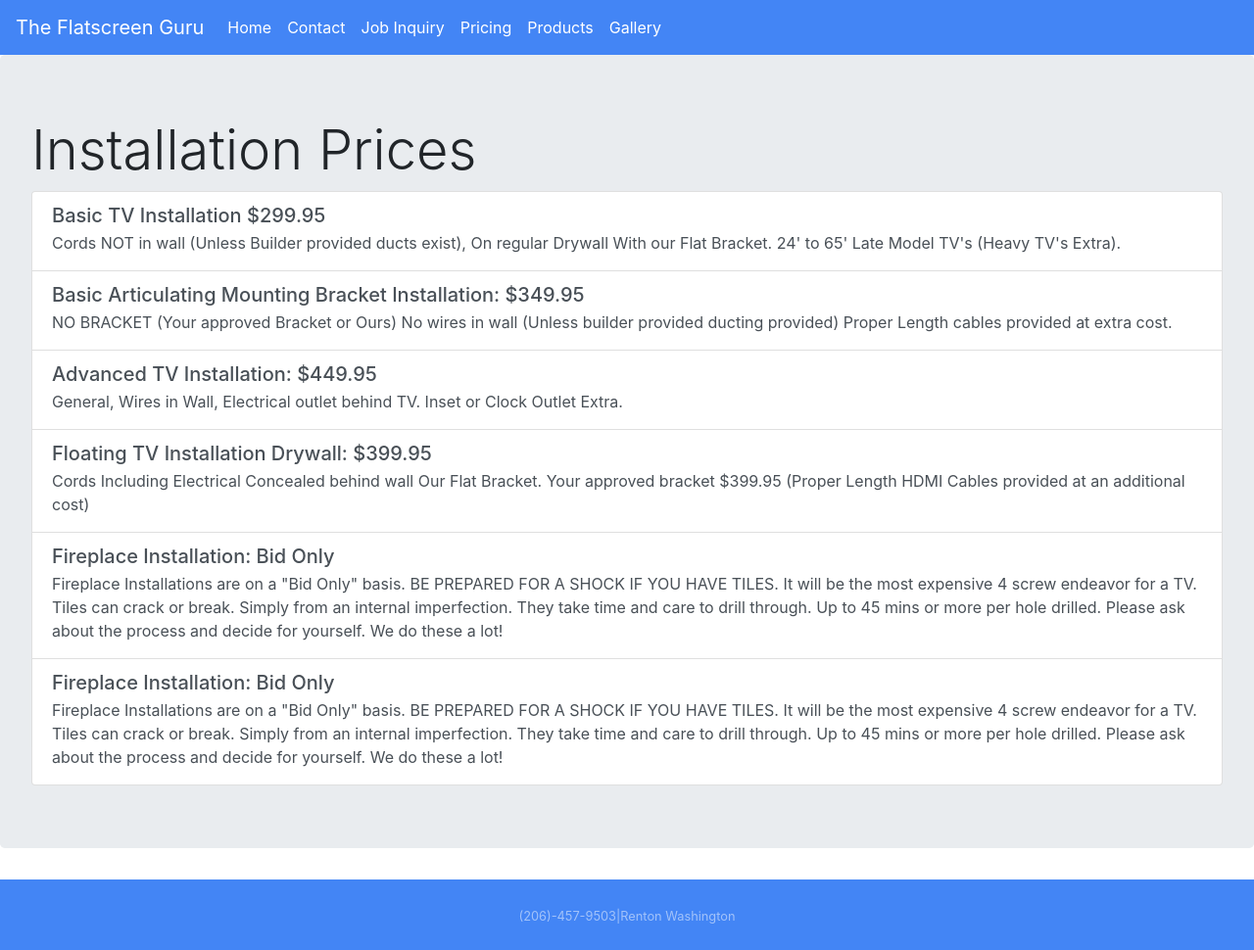
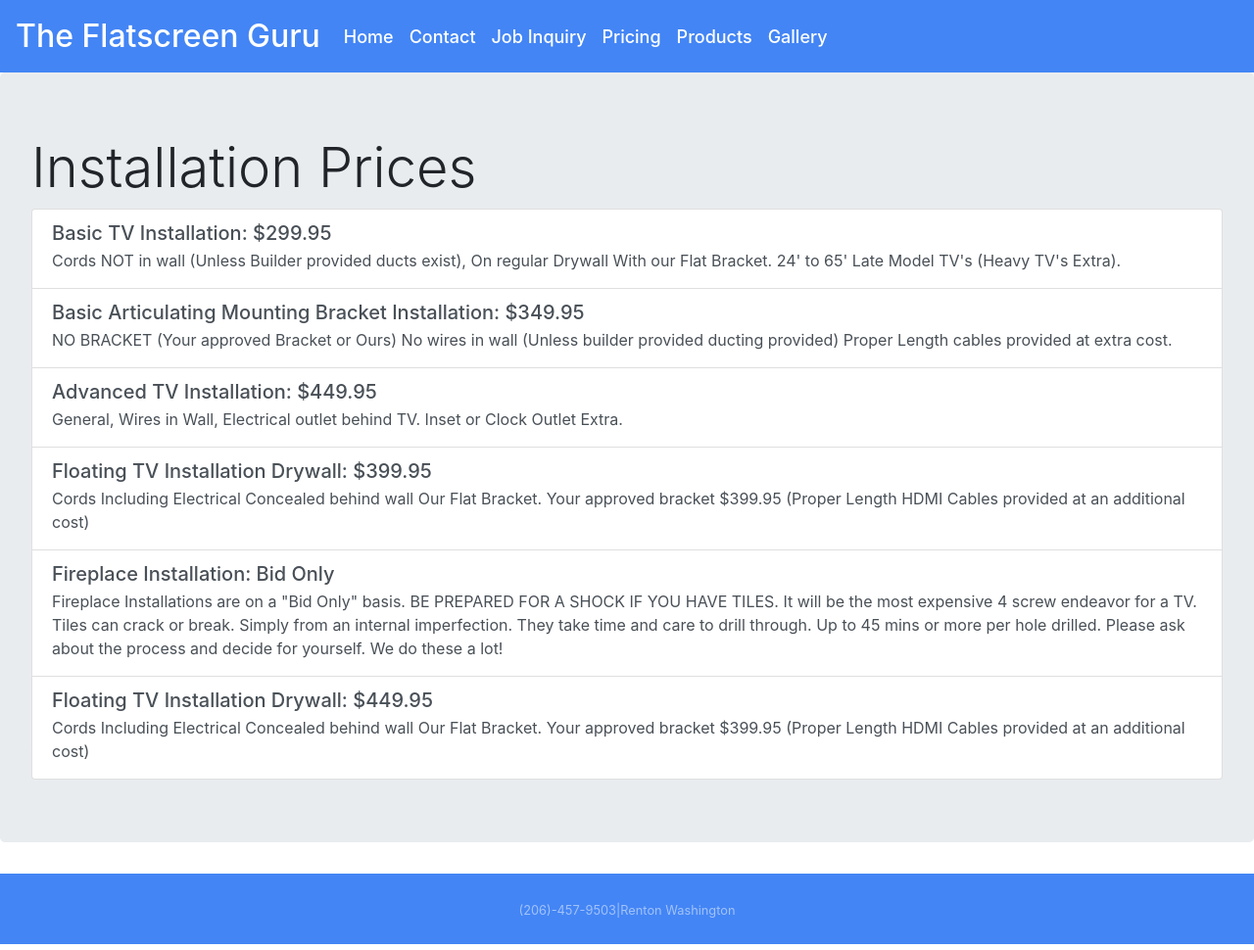
Before and after one commit to Mikey-Simmons/flatscreenguru, a Django app: page /pricing in a window 1280 px wide. Shown: the whole page at 98% size. Run offline with Django 3.2, Linux system fonts and the light colour scheme; some libraries are stand-ins or nearby versions.

Commit message:
added content
added content

```diff
--- a/main/static/css/style.css
+++ b/main/static/css/style.css
@@ -94,6 +94,8 @@
 }
 nav a{
     color: white !important;
+    font-weight:500 ;
+    font-size: large;
 }
 .carousel-item{
 
@@ -131,3 +133,6 @@
     background-color: #4385f5;
     color: #F4FAFF;
 }
+.navbar-brand{
+    font-size: xx-large;
+}
--- a/main/templates/contact.html
+++ b/main/templates/contact.html
@@ -59,10 +59,11 @@
             </div>
         </nav>
         <div class="jumbotron">
-            <h1 class="display-4">Contact Us</h1>
+            <h1 class="display-4">Contact Us!</h1>
             <p class="lead">Business Hours: Weekdays 9:00AM to 5:00PM</p>
             <hr class="my-4">
-            <p>Phone Number: (206)-457-9503</p>
+
+            <p>Phone Number: <a href="tel:+2064579503">(206)-457-9503</a></p>
             <p>Email Address: <a href="mailto:"flatscreenguru@gmail.com">flatscreenguru@gmail.com</a></p>
             <p class="lead">
                 <a class="btn btn-primary btn-lg" href="/jobinquiry" role="button">Set up a Job!</a>
--- a/main/templates/pricing.html
+++ b/main/templates/pricing.html
@@ -65,7 +65,7 @@
             <div class="list-group">
                 <a href="#" class="list-group-item list-group-item-action flex-column align-items-start">
                     <div class="d-flex w-100 justify-content-between">
-                        <h5 class="mb-1">Basic TV Installation $299.95</h5>
+                        <h5 class="mb-1">Basic TV Installation: $299.95</h5>
 
                     </div>
                     <p class="mb-1">Cords NOT in wall (Unless Builder provided ducts exist), On regular Drywall With our
@@ -116,17 +116,13 @@
                     </a>
                     <a href="#" class="list-group-item list-group-item-action flex-column align-items-start">
                         <div class="d-flex w-100 justify-content-between">
-                            <h5 class="mb-1">Fireplace Installation: Bid Only
+                            <h5 class="mb-1">Floating TV Installation Drywall: $449.95
+
                             </h5>
 
                         </div>
-                        <p class="mb-1">Fireplace Installations are on a "Bid Only" basis.
-
-                            BE PREPARED FOR A SHOCK IF YOU HAVE TILES. It will be the most expensive 4 screw endeavor
-                            for a TV. Tiles can crack or break. Simply from an internal imperfection. They take time and
-                            care to drill through. Up to 45 mins or more per hole drilled. Please ask about the process
-                            and decide for yourself. We do these a lot!</p>
-
+                        <p class="mb-1">Cords Including Electrical Concealed behind wall Our Flat Bracket.
+                             Your approved bracket $399.95 (Proper Length HDMI Cables provided at an additional cost) </p>
                     </a>
 
             </div>
--- a/main/templates/slider.html
+++ b/main/templates/slider.html
@@ -58,6 +58,7 @@
 
             </div>
         </nav>
+        <div>
         <div id="carouselExampleControls" class="carousel slide" data-ride="carousel">
             <div class="carousel-inner">
                 <div class="carousel-item active">
@@ -83,6 +84,7 @@
             <div class="container text-center">
                 <small> <a id="phone_info" href="tel:+2064579503">(206)-457-9503</a>|Renton Washington</small>
             </div>
+        </div>
         </footer>
 
 
```
Also changed, not shown: db.sqlite3, main/static/img/nice.jpg (added).
